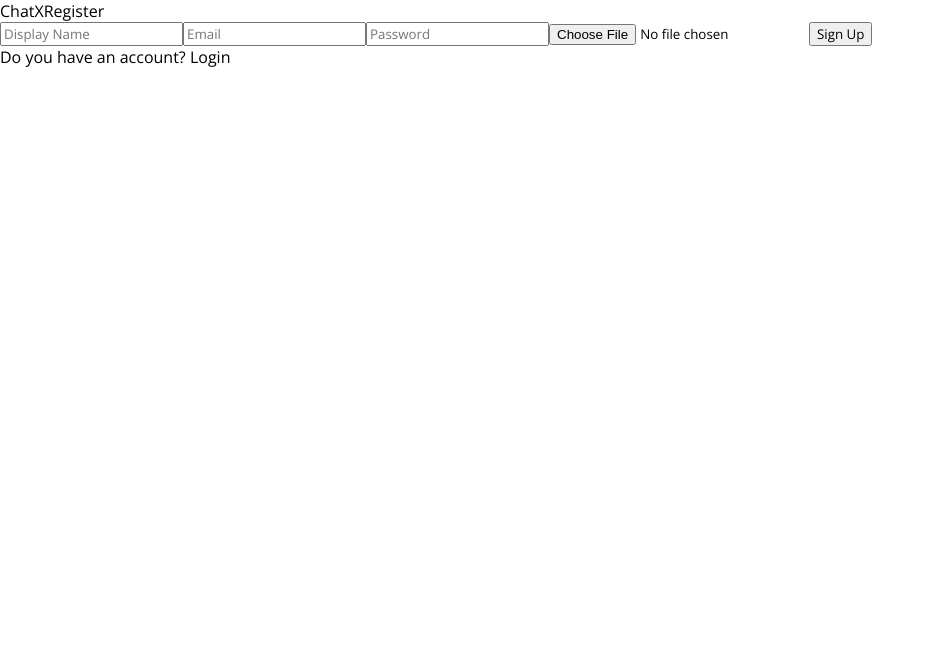
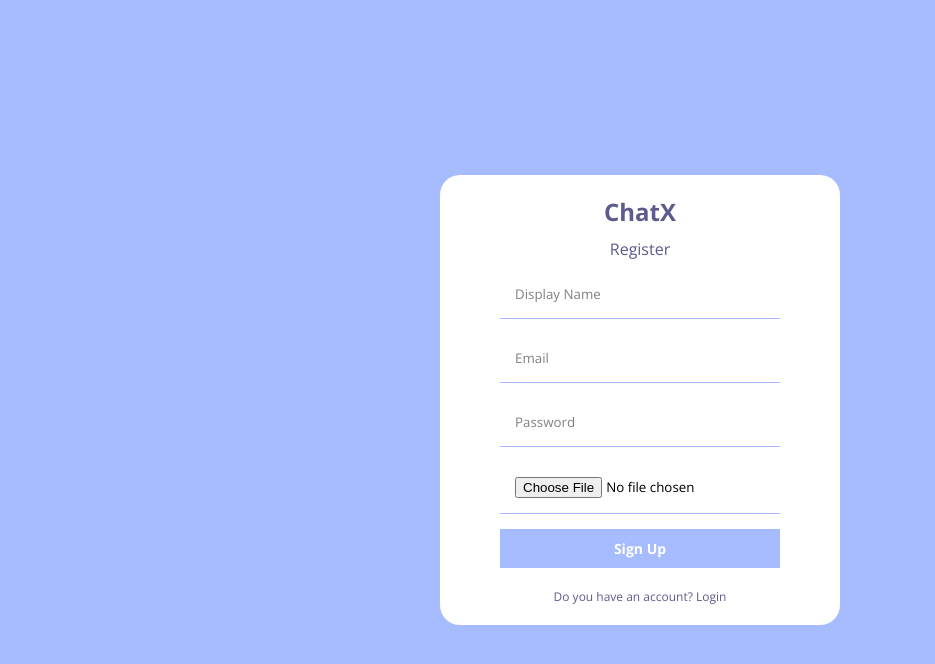
Before and after one commit to updwnheadlights/Chat_X, a React (Create React App) app: page / in a window 1280 px wide. Shown: the top 664 px of the page, without its empty margins (0-935 px from the left). Built offline with nearby package versions, Linux system fonts and the light colour scheme.

Commit message:
Register Page V1.1
made the register page pretty with SCSS.

```diff
--- a/package.json
+++ b/package.json
@@ -9,6 +9,7 @@
     "react": "^18.0.0",
     "react-dom": "^18.0.0",
     "react-scripts": "5.0.1",
+    "sass": "^1.55.0",
     "web-vitals": "^2.1.4"
   },
   "scripts": {
--- a/src/App.js
+++ b/src/App.js
@@ -1,5 +1,5 @@
 import Register from "./pages/Register";
-
+import "./style.scss"
 function App() {
   return (
    <Register/>
--- /dev/null
+++ b/src/style.scss
@@ -0,0 +1,56 @@
+.Form-Container{
+    background-color:#a7bcff ;
+    height: 100vh;
+    display: flex;
+    align-items: center;
+    justify-content: center;
+
+    .Form-Wrapper{
+        background-color: white;
+        padding: 20px 60px;
+        border-radius: 20px;
+        display: flex;
+        flex-direction: column;
+        gap: 10px;
+        align-items: center;
+        .logo{
+            color: #5d5b8d;
+            font-weight: bold;
+            font-size: 24px;
+        }
+        .title{
+            color: #5d5b8d;
+            font-weight: 12px;
+        }
+        form{
+            display: flex;
+            flex-direction: column;
+            gap: 15px;
+
+            input{
+                padding: 15px;
+                border: none;
+                width: 250px;
+                border-bottom:1px solid #a7bcff ;
+
+            &::placeholder{
+                color: grey
+            }
+            }
+            button{
+                background-color: #a7bcff;
+                color: white;
+                padding: 10px;
+                font-size: 14px;
+                font-weight: bold;
+                border: none;
+                cursor: pointer;
+            }
+        }
+        p{
+            color: #5d5b8d;
+            font-size: 12px;
+            margin-top: 10px;
+        }
+    }
+}
```
Also changed, not shown: 1 other file (tests, documents, lock files or other folders).
